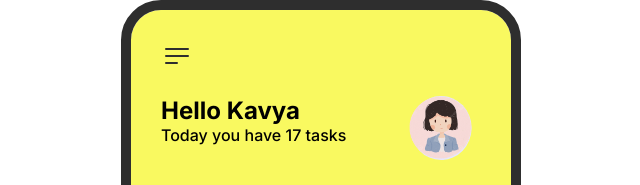
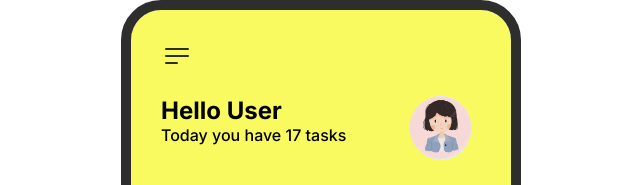
Before and after one commit to kavyachetwani/ToDoList, a plain HTML site: page index.html in a window 1280 px wide. Shown: the top 185 px of the page, 319-959 px from the left. Drawn offline with Linux system fonts and the light colour scheme.

Commit message:
index.html

```diff
--- a/index.html
+++ b/index.html
@@ -32,7 +32,7 @@
           </div>
           <div class="welcome">
             <div class="content">
-              <h1>Hello Kavya</h1>
+              <h1>Hello User</h1>
               <p>Today you have <span id="total-tasks">5</span> tasks</p>
             </div>
             <div class="img">
```
